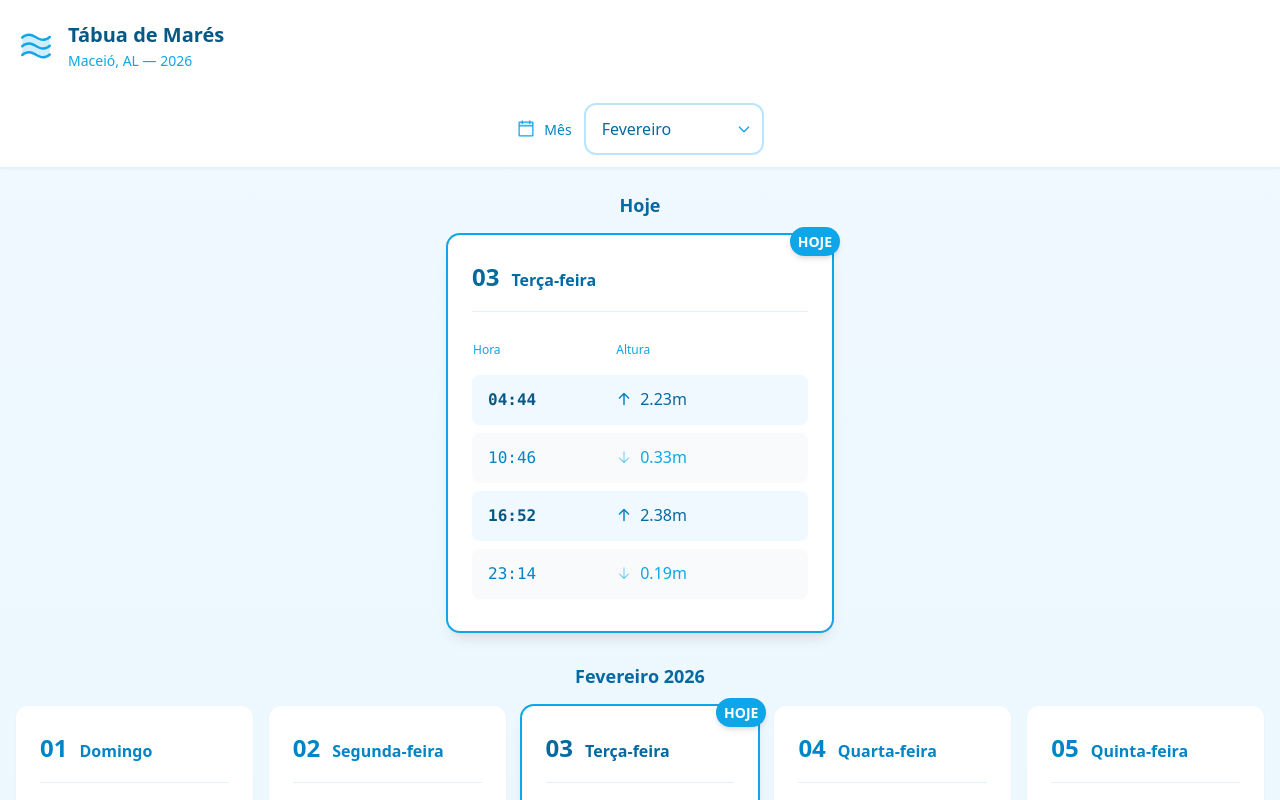
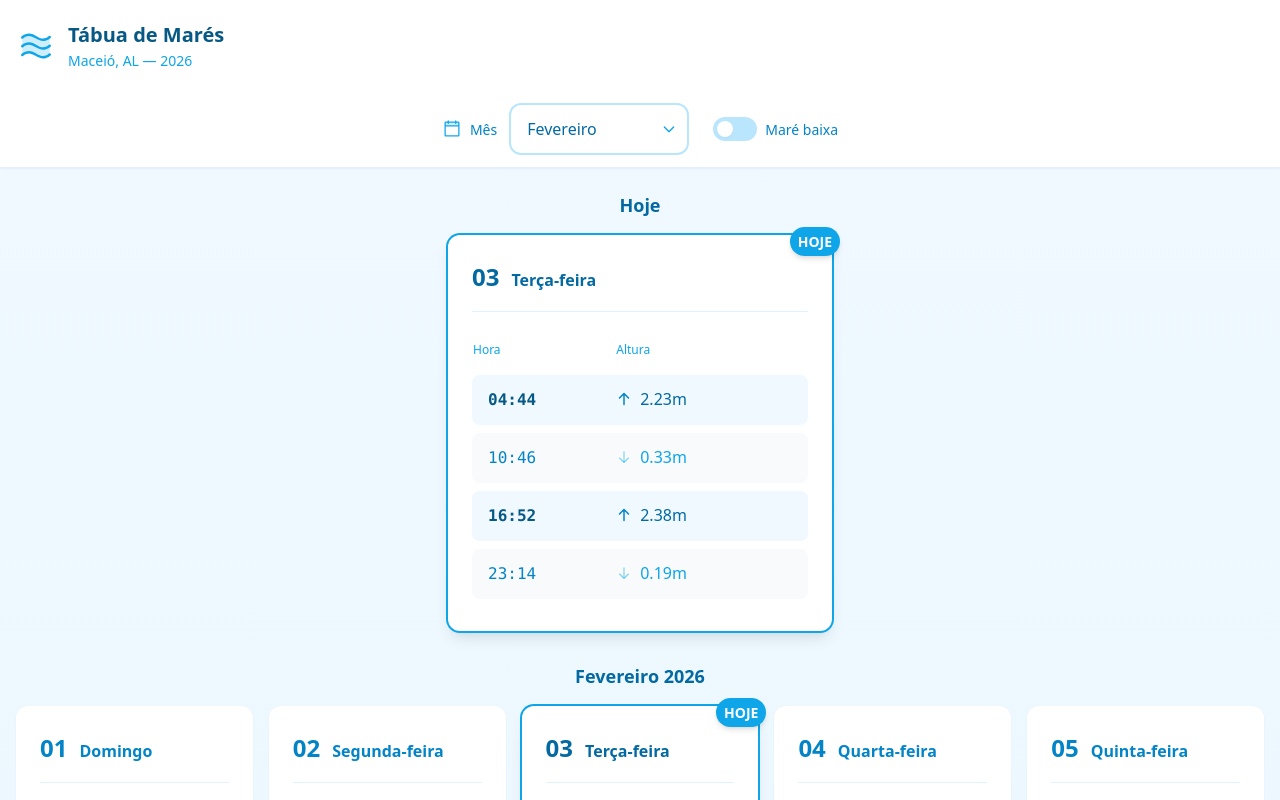
Before and after one commit to celosauro/tabuademares.maceio.br, a React (Vite) app: page / in a window 1280 px wide. Shown: the top 800 px of the page. Built offline with nearby package versions, Linux system fonts and the light colour scheme.

Commit message:
Ajusta toogle ao lado do select

```diff
--- a/src/App.tsx
+++ b/src/App.tsx
@@ -17,7 +17,16 @@ function getCurrentMonthKey(): MonthKey {
 
 function App() {
   const [selectedMonth, setSelectedMonth] = useState<MonthKey>(getCurrentMonthKey());
+  const [filterLowTide, setFilterLowTide] = useState(false);
   const { data, isLoading, error } = useTideData(selectedMonth);
+
+  // Filtra dias que contêm maré muito baixa (< 0.2m)
+  const hasVeryLowTide = (tides: { height: number }[]) =>
+    tides.some(tide => tide.height < 0.2);
+
+  const filteredDays = data?.days.filter(day =>
+    !filterLowTide || hasVeryLowTide(day.tides)
+  );
 
   const todayCard = data?.days.find((day) =>
     isToday(data.year, data.month, day.day)
@@ -51,6 +60,8 @@ function App() {
           <MonthSelector
             selectedMonth={selectedMonth}
             onMonthChange={handleMonthChange}
+            filterLowTide={filterLowTide}
+            onFilterChange={setFilterLowTide}
           />
         </div>
       </div>
@@ -93,7 +104,7 @@ function App() {
               </h2>
 
               <div className="grid grid-cols-1 sm:grid-cols-3 md:grid-cols-4 lg:grid-cols-5 gap-4">
-                {data.days.map((day) => (
+                {filteredDays?.map((day) => (
                   <DayCard
                     key={day.day}
                     day={day}
@@ -103,6 +114,11 @@ function App() {
                   />
                 ))}
               </div>
+              {filterLowTide && filteredDays?.length === 0 && (
+                <p className="text-center text-tide-500 py-8">
+                  Nenhum dia com maré muito baixa neste mês.
+                </p>
+              )}
             </section>
           </>
         )}
--- a/src/components/MonthSelector.tsx
+++ b/src/components/MonthSelector.tsx
@@ -4,15 +4,24 @@ import { MonthKey, MONTHS } from '../types/tide';
 interface MonthSelectorProps {
   selectedMonth: MonthKey;
   onMonthChange: (month: MonthKey) => void;
+  filterLowTide?: boolean;
+  onFilterChange?: (value: boolean) => void;
 }
 
-export function MonthSelector({ selectedMonth, onMonthChange }: MonthSelectorProps) {
+export function MonthSelector({
+  selectedMonth,
+  onMonthChange,
+  filterLowTide = false,
+  onFilterChange
+}: MonthSelectorProps) {
   const handleChange = (e: React.ChangeEvent<HTMLSelectElement>) => {
     onMonthChange(e.target.value as MonthKey);
   };
 
   return (
-    <div className="flex items-center justify-center gap-3">
+    <div className="flex items-center justify-center gap-4 sm:gap-6">
+      {/* Month Select */}
+      <div className="flex items-center gap-3">
         <label htmlFor="month-selector" className="text-fluid-sm font-medium text-tide-600 flex items-center gap-2">
           <CalendarBlank weight="duotone" className="w-5 h-5 text-tide-500" />
           Mês
@@ -54,5 +63,35 @@ export function MonthSelector({ selectedMonth, onMonthChange }: MonthSelectorPro
           </div>
         </div>
       </div>
+
+      {/* Low Tide Filter */}
+      {onFilterChange && (
+        <label className="flex items-center gap-2 cursor-pointer select-none">
+          <button
+            type="button"
+            role="switch"
+            aria-checked={filterLowTide}
+            onClick={() => onFilterChange(!filterLowTide)}
+            className={`
+              relative inline-flex h-6 w-11 items-center rounded-full
+              transition-colors duration-200 ease-in-out
+              focus:outline-none focus:ring-2 focus:ring-tide-200 focus:ring-offset-2
+              ${filterLowTide ? 'bg-tide-500' : 'bg-tide-200'}
+            `}
+          >
+            <span
+              className={`
+                inline-block h-4 w-4 transform rounded-full bg-white shadow-sm
+                transition-transform duration-200 ease-in-out
+                ${filterLowTide ? 'translate-x-6' : 'translate-x-1'}
+              `}
+            />
+          </button>
+          <span className="text-fluid-sm font-medium text-tide-600">
+            Maré baixa
+          </span>
+        </label>
+      )}
+    </div>
   );
 }
```
Lines whose indentation alone changed are shown as unchanged.
